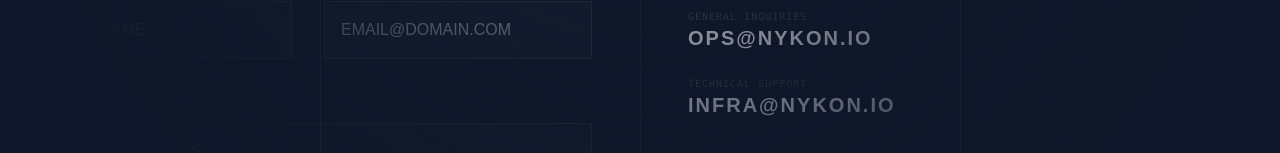
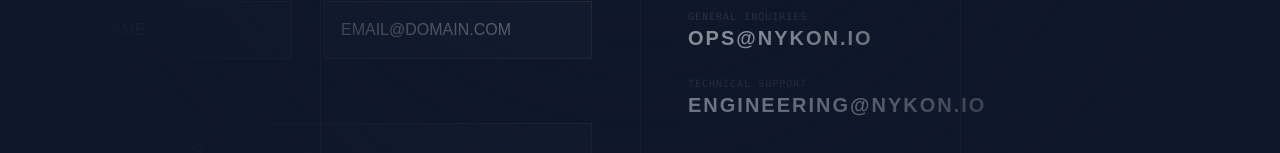
Before and after one commit to Nykon-Inc/nykon-website, a Next.js app: page /contact in a window 1280 px wide. Shown: the part 645-798 px from the top of the page. Built offline with nearby package versions, Linux system fonts and the light colour scheme; a web font is replaced by a local one.

Commit message:
fix: update technical support email address from infra@nykon.io to engineering@nykon.io

```diff
--- a/src/app/contact/page.tsx
+++ b/src/app/contact/page.tsx
@@ -78,7 +78,7 @@
                 </div>
                 <div className="flex flex-col">
                   <span className="text-[10px] text-offwhite/20 font-mono uppercase tracking-widest">Technical Support</span>
-                  <span className="text-xl text-offwhite font-black tracking-technical uppercase">infra@nykon.io</span>
+                  <span className="text-xl text-offwhite font-black tracking-technical uppercase">engineering@nykon.io</span>
                 </div>
               </div>
             </div>
```
